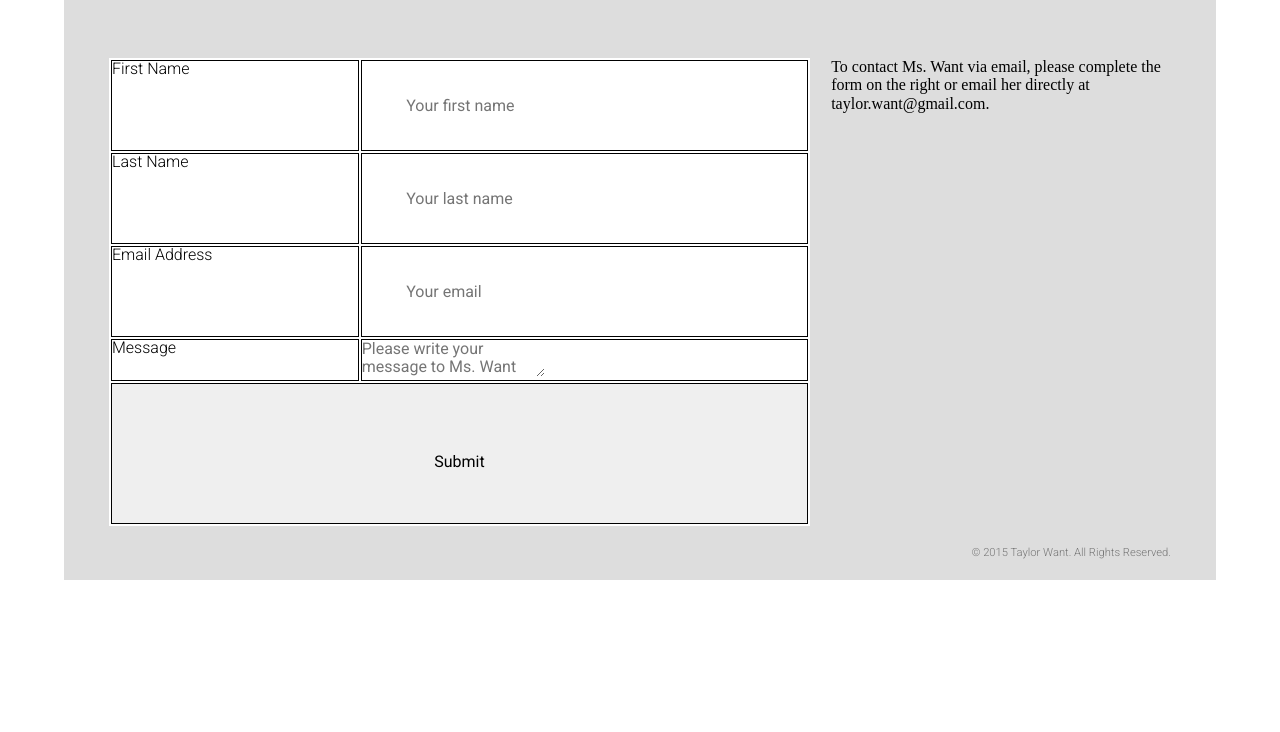
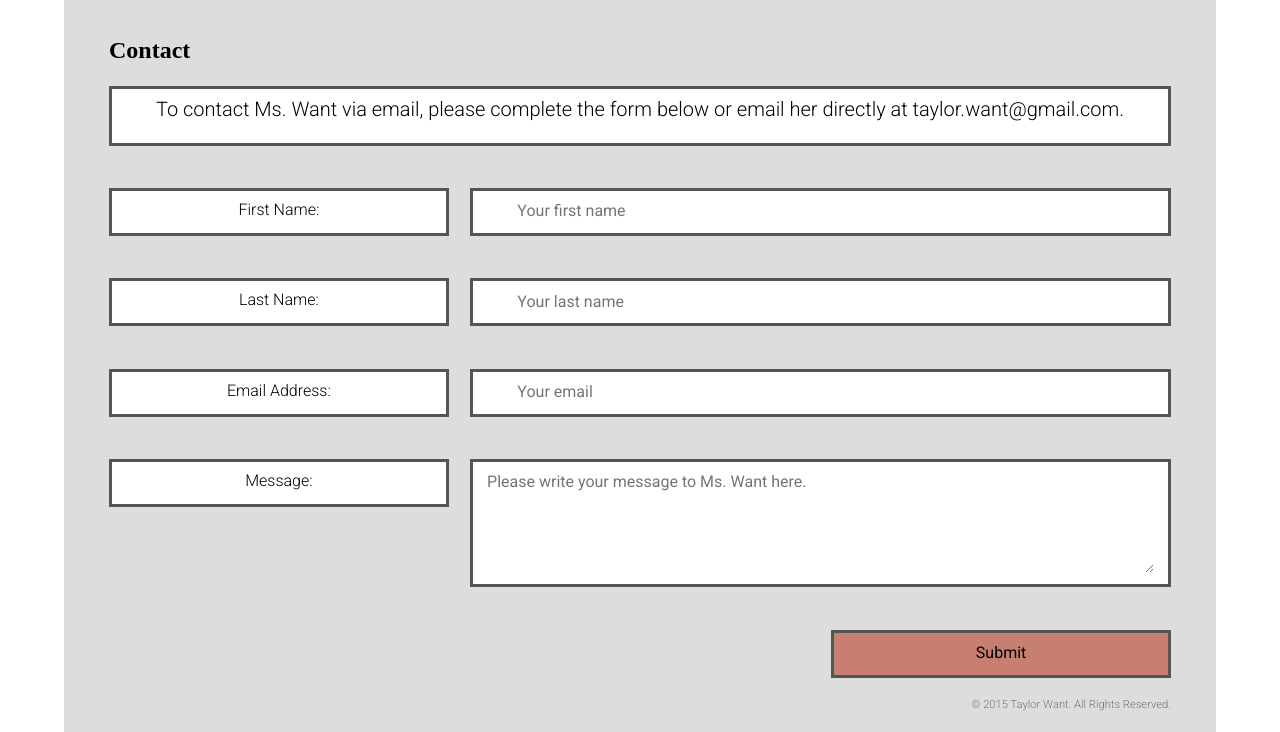
Before and after one commit to twant/taylor-want-website, a plain HTML site: page contact.html in a window 1280 px wide. Shown: the part 198-930 px from the top of the page. Before the commit the page ends 800 px from the top, so only its background shows below. Drawn offline with nearby package versions, Linux system fonts and the light colour scheme.

Commit message:
changed styling of contact page and other pages.

```diff
--- a/contact.html
+++ b/contact.html
@@ -17,58 +17,44 @@
           <h1> Welcome to <a id="secret" target="_blank" href="http://xkcd.com/"> Ms. Want</a>'s Physics World!</h1>
         </div>
          <nav>
-            <a href="index.html">About       </a> <a href="curriculum.html">|       Curriculum Overview       |</a>  <a href="assignments.html">       Assignments       |</a>   <a href="resources.html">       Physics Resources       |</a> <a href="contact.html">       Contact</a>
+            <a href="index.html">About       </a> | <a href="curriculum.html">       Curriculum Overview       </a> | <a href="assignments.html">       Assignments       </a> | <a href="resources.html">       Physics Resources       </a> | <a href="contact.html">       Contact</a>
         </nav>
       </div> <!--wrapper1-->
     </header>
     <div class="wrapper"> <!--wrapper2-->
+      <h2> Contact </h2>
       <section id="contact">
     <!-- Contact Form -->
-        <form name="contact-form" action="send_form_email.php" method="post" class="col-2 first">
-          <table>
-          <tr>
-           <td valign="top">
-            <label for="first_name">First Name</label>
-           </td>
-           <td valign="top">
+      <p class="col-3 first">To contact Ms. Want via email, please complete the form below or email her directly at taylor.want@gmail.com. </p>
+        <form name="contact-form" action="send_form_email.php" method="post">
+          <p class="col-1 first">
+            <label for="first_name">First Name:</label>
+          </p>
+          <p class="col-2">
             <input  type="text" name="first_name" placeholder="Your first name">
-           </td>
-          </tr>
-          <tr>
-           <td valign="top">
-            <label for="last_name">Last Name</label>
-           </td>
-           <td valign="top">
+          </p>
+          <p class="col-1 first"
+            <label for="last_name">Last Name:</label>
+          </p>
+          <p class="col-2">
             <input  type="text" name="last_name" placeholder="Your last name">
-           </td>
-          </tr>
-          <tr>
-           <td valign="top">
-            <label for="email">Email Address</label>
-           </td>
-           <td valign="top">
+          </p>
+          <p class="col-1 first">
+            <label for="email">Email Address:</label>
+          </p>
+          <p class="col-2">
             <input  type="text" name="email" placeholder="Your email">
-           </td>
-          </tr>
-          <tr>
-           <td valign="top">
-            <label for="message">Message</label>
-           </td>
-           <td valign="top">
-            <textarea  name="message" placeholder= "Please write your message to Ms. Want here."></textarea>
-           </td>
-          </tr>
-          <tr>
-           <td colspan="2" style="text-align:center">
-            <input type="submit" value="Submit">
-           </td>
-          </tr>
-          </table>
+          </p>
+          <p class="col-1 first">
+            <label for="message">Message:</label>
+          </p>
+          <p class="col-2" id="message">
+            <textarea name="message" placeholder= "Please write your message to Ms. Want here."></textarea>
+          </p>
+          <p class="col-1 first" id="submit">
+            <input type="submit" value="Submit" >
+          </p>
         </form>
-      <p class="col-1">To contact Ms. Want via email, please complete the form on the right or email her directly at taylor.want@gmail.com. </p>
-      </section>
-
-
       </section>
       <section>
       <footer>
--- a/css/stylesheet.css
+++ b/css/stylesheet.css
@@ -23,8 +23,9 @@
   margin: 10px;
 }
 
-#header {
+#header{
   display:inline;
+  z-index: 1;
 }
 
 nav{
@@ -55,6 +56,7 @@ nav{
   text-indent: 25px;
 }
 
+}
 h2 {
   font-family: "Roboto";
   font-weight:300;
@@ -78,10 +80,10 @@ a{
 
 a:hover{
   font-family: "Roboto";
-  font-weight:300;
+  font-weight:400;
   font-size:1em;
   text-decoration: none;
-  color: rgb(44,96,34);
+  color: rgb(199, 127, 113);
 }
 
 footer{
@@ -114,11 +116,12 @@ table{
   font-weight:300;
   font-size:0.9em;
   background: #fff;
-  line-height: 2em;
+  line-height: 1.25em;
   margin: 2% 3% 0 2%;
   text-align: center;
   border: solid #555;
   color:#444;
+  padding: 0.5%;
 }
 #curriculum p.row-1{
   font-weight:500;
@@ -126,11 +129,16 @@ table{
   line-height:1em;
   height: 2em;
   color:#111;
+  padding-top:0.5%;
 }
 
 #curriculum .col-1, .col-4{
   width: 35%;
   height: 4em;
+}
+
+#curriculum .col-4{
+  padding-top:1.5%;
 }
 
 /*///////////Assignments///////////*/
@@ -143,6 +151,7 @@ table{
   line-height: 3em;
   margin: 10px 0 10px 0;
   border: solid #555;
+  text-align: center;
 }
 
 #assignments h4{
@@ -158,6 +167,11 @@ table{
   color: rgb(108,146,159);
 }
 
+.upcoming a:hover{
+  color:#7293c4;
+  font-weight:400;
+}
+
 .overdue p {
   color: #aa4839 ;
 }
@@ -166,45 +180,80 @@ table{
   color: rgb(199, 127, 113)
 }
 
+.overdue a:hover{
+  color:#aa4839;
+  font-weight:400;
+}
+
 /*///////////Resources///////////*/
 
 #resources img{
   width: 100%;
-  max-height: 100px;
-  padding: 10px;
+  height: 6em;
 }
 
 #resources img:hover{
   width: 100%;
-  max-height: 100px;
-  padding: 10px;
-  border: solid 5px rgb(44,96,34);
+  height: 6em;
+  border: solid rgb(199, 127, 113);
 }
 
-#resources p.col-5 {
-  height: 110px;
-  padding: 25px 0 30px 30px;
-  margin: 2% 0%;
+#resources .col-5 {
+  height: 6.4em;
+  background: #fff;
+  border:solid #555;
 }
 
+#resources p.col-5{
+  padding:0.5% 0 0.5% 0.5%;
+  line-height:1.6em;
+  height:6.4em;
+  font-family: "Roboto";
+}
 /*///////////Contact///////////*/
 
-#contact table{
+#contact p{
   font-family: "Roboto";
   font-weight:300;
   font-size:1em;
   line-height:1em;
   background: #fff;
+  border:solid #555;
+  height: 3em;
+  text-align: center;
+  padding: 1%;
 }
-#contact td{
-  height: 2em;
-  border: 1px black solid;
+
+#contact p input {
+  width: 90%;
+  height: 90%;
 }
-#contact input{
-  height:2em;
-  width: 100%;
-  padding: 10%;
+
+#contact p textarea{
+  width: 99%;
+  height: 99%;
 }
+
+#contact #message{
+  height: 8em;
+  border:solid #555;
+}
+
+#contact #submit{
+  float: right;
+  background:rgb(199, 127, 113);
+}
+
+#contact #submit input{
+  background:rgb(199, 127, 113);
+  overflow:scroll;
+}
+
+#contact .col-3{
+  font-size: 1.25em;
+  font-weight: 300;
+}
+
 /*///////////LAYOUT///////////*/
 
 /*fixes*/
```
Also changed, not shown: assignments.html (+1 -1 lines), curriculum.html (+2 -2 lines), index.html (+4 -4 lines), resources.html (+2 -2 lines).
